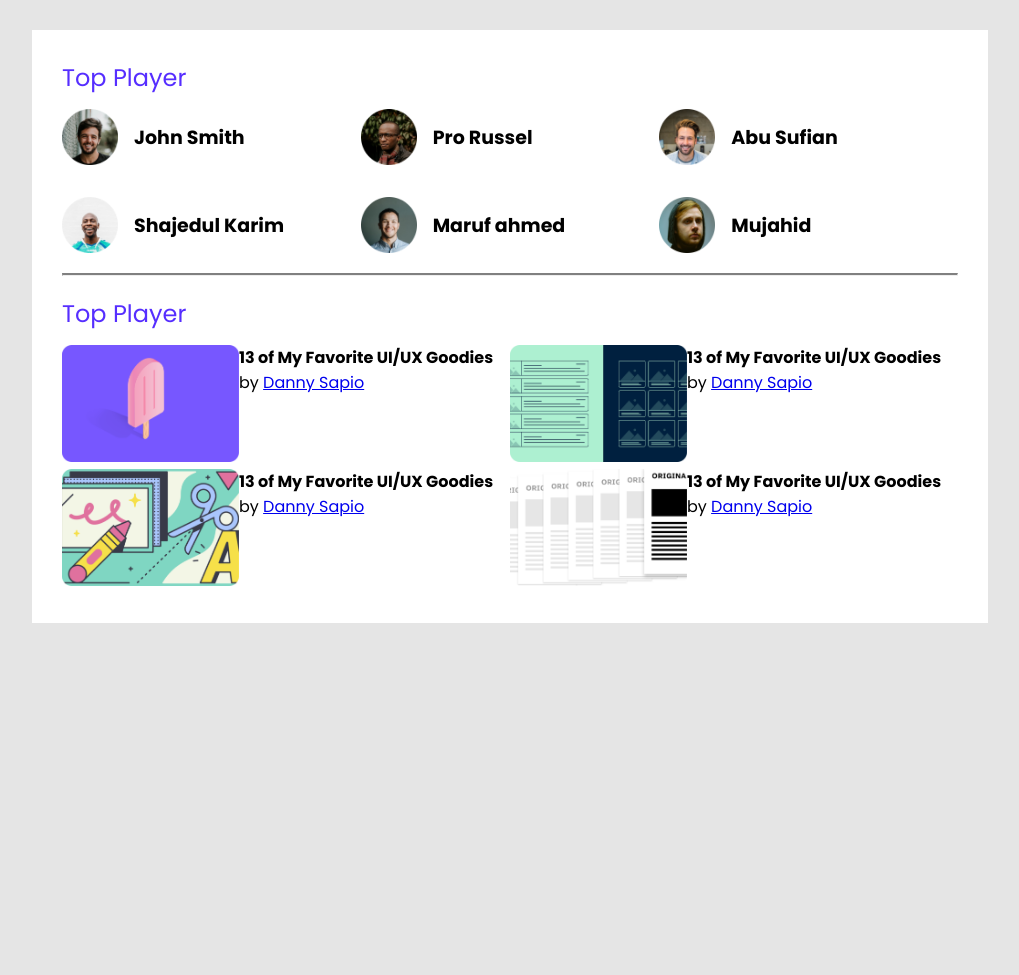
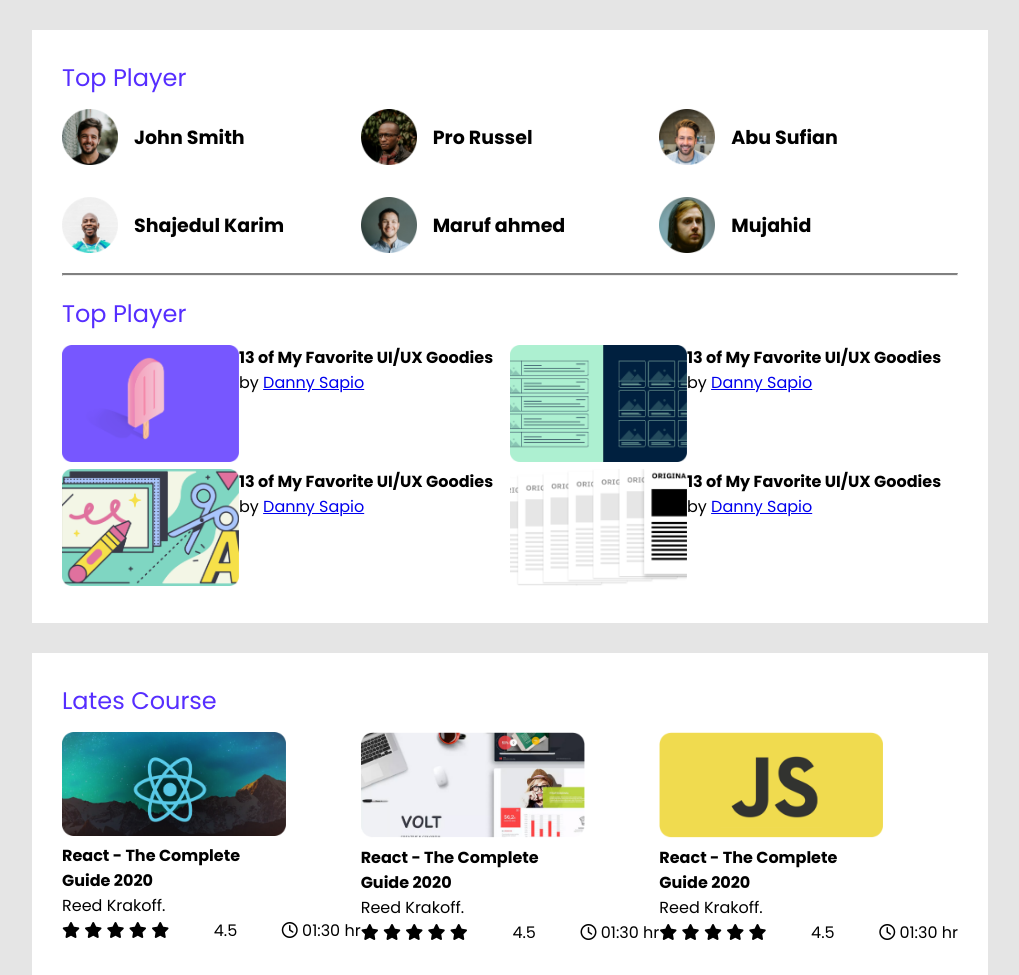
Before and after one commit to sultanmahmud07/leader-board-website, a plain HTML site: page index.html in a window 1280 px wide. Shown: the whole page, without its empty margins (130-1149 px from the left). Before the commit the page ends 800 px from the top, so only its background shows below. Drawn offline with Linux system fonts and the light colour scheme.

Commit message:
last added

```diff
--- a/index.html
+++ b/index.html
@@ -5,6 +5,8 @@
   <meta http-equiv="X-UA-Compatible" content="IE=edge">
   <meta name="viewport" content="width=device-width, initial-scale=1.0">
   <title>leader-board-web</title>
+  <!-- font awassam -->
+  <script src="https://kit.fontawesome.com/7a9016557d.js" crossorigin="anonymous"></script>
   <!-- stylesheet -->
   <link rel="stylesheet" href="styles/style.css">
 </head>
@@ -101,6 +103,88 @@
         </article>
       </div>
     </section>
+    <section id="last_s">
+      <div class="container">
+        <div class="title">
+          <h2>Lates Course</h2>
+        </div>
+        <div class="artical_wrapper">
+          <article class="s_box">
+            <div class="banner_image">
+              <img src="images/courses/course-1.png" alt="">
+            </div>
+            <div class="box_discrip">
+              <h3>React - The Complete </h3>
+              <h3>Guide 2020 </h3>
+              <p>Reed Krakoff.</p>
+              <div class="box_info">
+                <div class="icon">
+                  <i class="fa-solid fa-star"></i>
+                  <i class="fa-solid fa-star"></i>
+                  <i class="fa-solid fa-star"></i>
+                  <i class="fa-solid fa-star"></i>
+                  <i class="fa-solid fa-star"></i>
+                </div>
+                <span>4.5</span>
+                <div class="duration">
+                  <i class="fa-regular fa-clock"></i>
+                  01:30 hr
+                </div>
+              </div>
+            </div>
+          </article>
+          <article class="s_box">
+            <div class="banner_image">
+              <img src="images/courses/course-2.png" alt="">
+            </div>
+            <div class="box_discrip">
+              <h3>React - The Complete </h3>
+              <h3>Guide 2020 </h3>
+              <p>Reed Krakoff.</p>
+              <div class="box_info">
+                <div class="icon">
+                  <i class="fa-solid fa-star"></i>
+                  <i class="fa-solid fa-star"></i>
+                  <i class="fa-solid fa-star"></i>
+                  <i class="fa-solid fa-star"></i>
+                  <i class="fa-solid fa-star"></i>
+                </div>
+                <span>4.5</span>
+                <div class="duration">
+                  <i class="fa-regular fa-clock"></i>
+                  01:30 hr
+                </div>
+              </div>
+            </div>
+          </article>
+          <article class="s_box">
+            <div class="banner_image">
+              <img src="images/courses/course-3.png" alt="">
+            </div>
+            <div class="box_discrip">
+              <h3>React - The Complete </h3>
+              <h3>Guide 2020 </h3>
+              <p>Reed Krakoff.</p>
+              <div class="box_info">
+                <div class="icon">
+                  <i class="fa-solid fa-star"></i>
+                  <i class="fa-solid fa-star"></i>
+                  <i class="fa-solid fa-star"></i>
+                  <i class="fa-solid fa-star"></i>
+                  <i class="fa-solid fa-star"></i>
+                </div>
+                <span>4.5</span>
+                <div class="duration">
+                  <i class="fa-regular fa-clock"></i>
+                  01:30 hr
+                </div>
+              </div>
+            </div>
+          </article>
+        </div>
+
+      </div>
+    </section>
   </main>
 </body>
 </html>
--- a/styles/style.css
+++ b/styles/style.css
@@ -76,3 +76,27 @@ article.blogs_wrapper {
   width: 177px;
   height: 117px;
 }
+
+/* last section css hear  */
+
+
+#last_s{
+  margin-top: 30px;
+}
+.artical_wrapper {
+  display: grid;
+  grid-template-columns: repeat(3, 1fr);
+}
+/* .artical_wrapper {
+  display: grid;
+} */
+
+.banner_image img {
+  width: 224px;
+  height: 104;
+}
+
+.box_info {
+  display: flex;
+  justify-content: space-between;
+}
```
